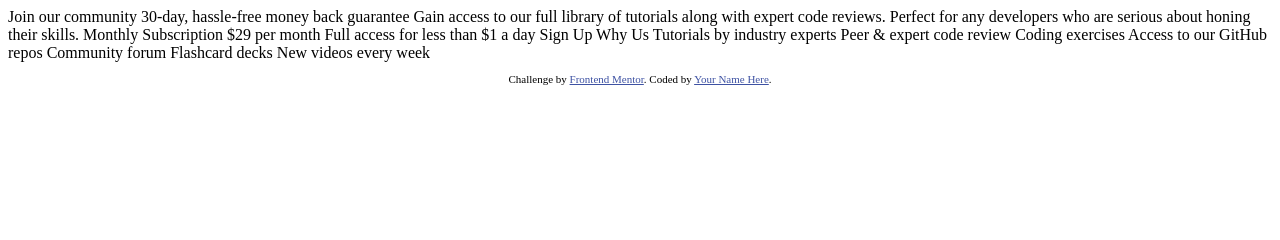
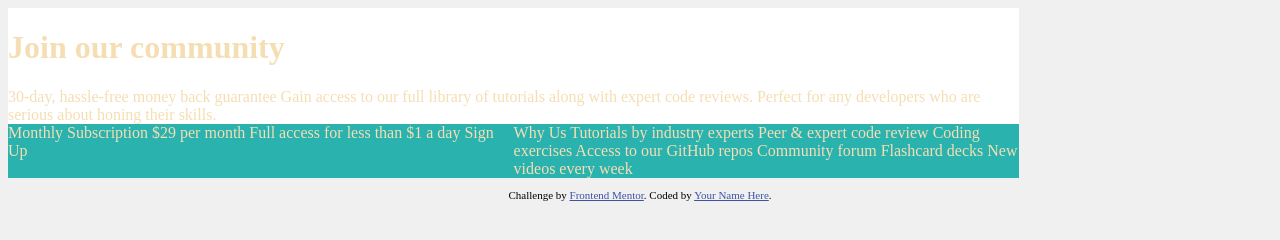
Before and after one commit to JNU-econovation/css-is-awesome, a plain HTML site: page code/fourth-week/single-price-grid-component-master/single-price-grid-component-master/index.html in a window 1280 px wide. Drawn offline with Linux system fonts and the light colour scheme.

Commit message:
수직 정렬이 안됨

```diff
--- a/code/fourth-week/single-price-grid-component-master/single-price-grid-component-master/index.html
+++ b/code/fourth-week/single-price-grid-component-master/single-price-grid-component-master/index.html
@@ -1,8 +1,10 @@
 <!DOCTYPE html>
 <html lang="en">
+
 <head>
   <meta charset="UTF-8">
-  <meta name="viewport" content="width=device-width, initial-scale=1.0"> <!-- displays site properly based on user's device -->
+  <meta name="viewport" content="width=device-width, initial-scale=1.0">
+  <!-- displays site properly based on user's device -->
 
   <link rel="icon" type="image/png" sizes="32x32" href="./images/favicon-32x32.png">
 
@@ -10,17 +12,61 @@
 
   <!-- Feel free to remove these styles or customise in your own stylesheet 👍 -->
   <style>
-    .attribution { font-size: 11px; text-align: center; }
-    .attribution a { color: hsl(228, 45%, 44%); }
+    .attribution {
+      font-size: 11px;
+      text-align: center;
+    }
+
+    .attribution a {
+      color: hsl(228, 45%, 44%);
+    }
+    body {
+      background-color: #f0f0f0;
+    }
+
+    .container {
+      height: 100%;
+      width: 80%;
+      display: flex;
+      flex-direction: column;
+      align-items: center;
+      justify-content: center;
+      background-color: #FFFF;
+      color: wheat;
+    }
+    .item > h1 {
+      color: ;
+    }
+    .item {
+      text-align: left;
+    }
+
+    .sub {
+      display: flex;
+      background-color: hsl(179, 62%, 43%);
+    }
+    .sub-item {
+      flex-basis: 80%;
+    }
   </style>
 </head>
+
 <body>
+  <div class="container">
+    <div class="item">
+      <h1>
         Join our community
+      </h1>
 
       30-day, hassle-free money back guarantee
 
       Gain access to our full library of tutorials along with expert code reviews.
       Perfect for any developers who are serious about honing their skills.
+
+    </div>
+    <div class="item sub">
+      <div class="sub-item">
+
 
         Monthly Subscription
 
@@ -29,7 +75,8 @@
         Full access for less than &dollar;1 a day
 
         Sign Up
-
+      </div>
+      <div class="sub-item">
         Why Us
 
         Tutorials by industry experts
@@ -39,6 +86,11 @@
         Community forum
         Flashcard decks
         New videos every week
+      </div>
+    </div>
+
+  </div>
+
 
   <footer>
     <p class="attribution">
@@ -47,4 +99,5 @@
     </p>
   </footer>
 </body>
+
 </html>
```
Also changed, not shown: code/fourth-week/single-price-grid-component-master/single-price-grid-component-master/test.html (added, +24 -0 lines). Lines whose indentation alone changed are shown as unchanged.
